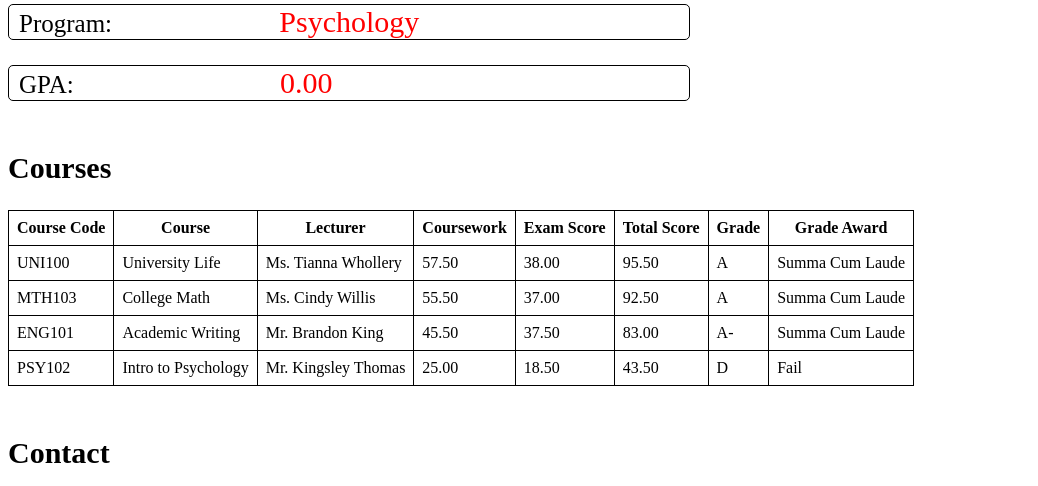
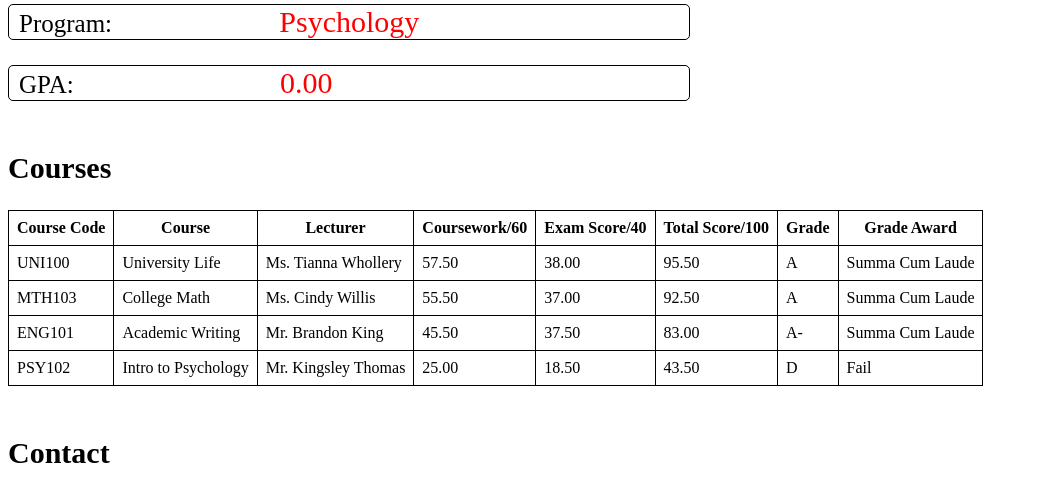
Before and after one commit to RTracie/ITT411Enterprise, a PHP site: the page made by EnterpriseAssignment/viewSingleStudent.php in a window 1280 px wide. Shown: the part 201-687 px from the top of the page, without its empty margins (0-1038 px from the left). Run offline with PHP 8.4, Linux system fonts and the light colour scheme; data comes from the database, SQL or seed files in the repository.

Commit message:
Update viewSingleStudent.php

```diff
--- a/EnterpriseAssignment/viewSingleStudent.php
+++ b/EnterpriseAssignment/viewSingleStudent.php
@@ -102,7 +102,7 @@
             <h2>Courses</h2>
     <?php
             echo"<table id='table1'>";
-            echo"<tr><th>Course Code</th><th>Course</th><th>Lecturer</th><th>Coursework</th><th>Exam Score</th><th>Total Score</th><th>Grade</th><th>Grade Award</th></tr>";
+            echo"<tr><th>Course Code</th><th>Course</th><th>Lecturer</th><th>Coursework/60</th><th>Exam Score/40</th><th>Total Score/100</th><th>Grade</th><th>Grade Award</th></tr>";
             while($row=$result->fetch_assoc())
             {
                 echo"<tr><td>$row[coursecode]</td><td>$row[coursetitle]</td><td>$row[title] $row[fname] $row[lname]</td><td>$row[enrolmentCourseWorkGrade]</td><td>$row[enrolmentFinalExamORProjectGrade]</td><td>$row[enrolmentFinalGrade]</td><td>$row[grade]</td><td>$row[award]</td></tr>";
```
